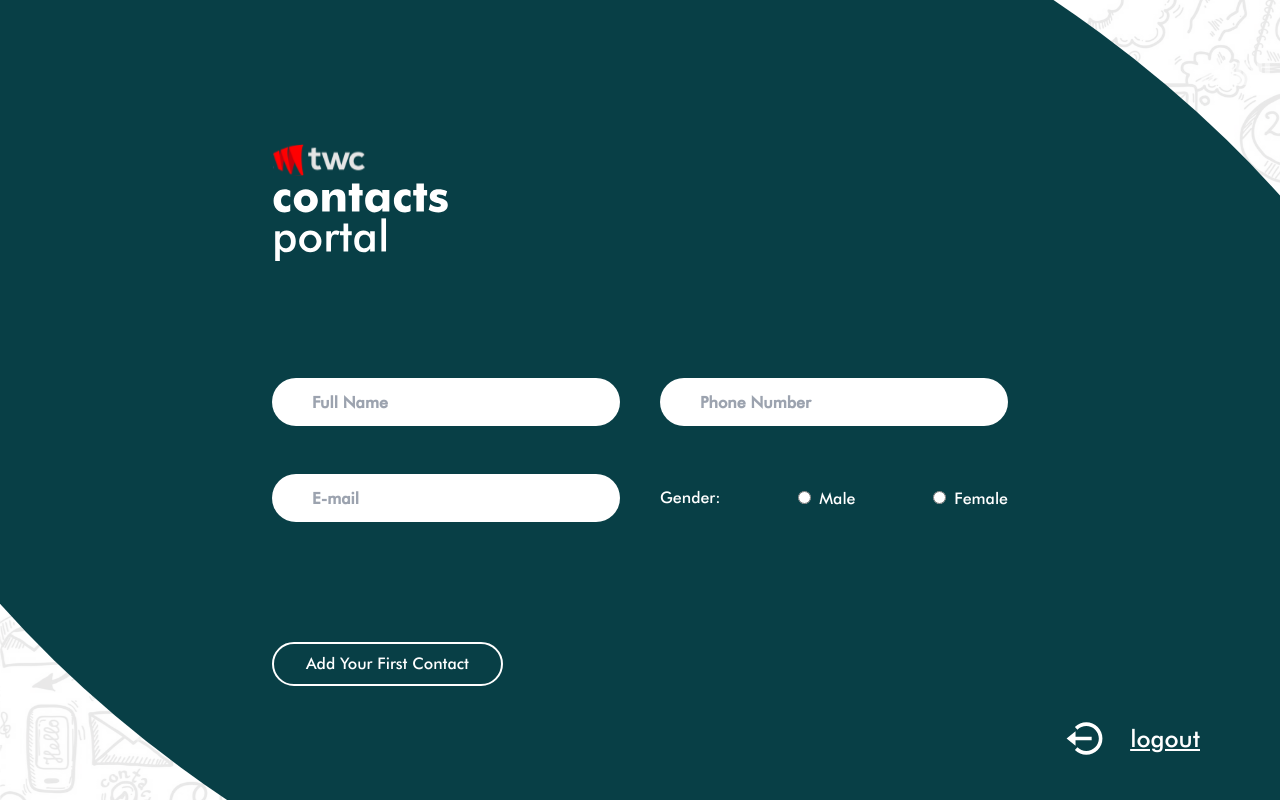
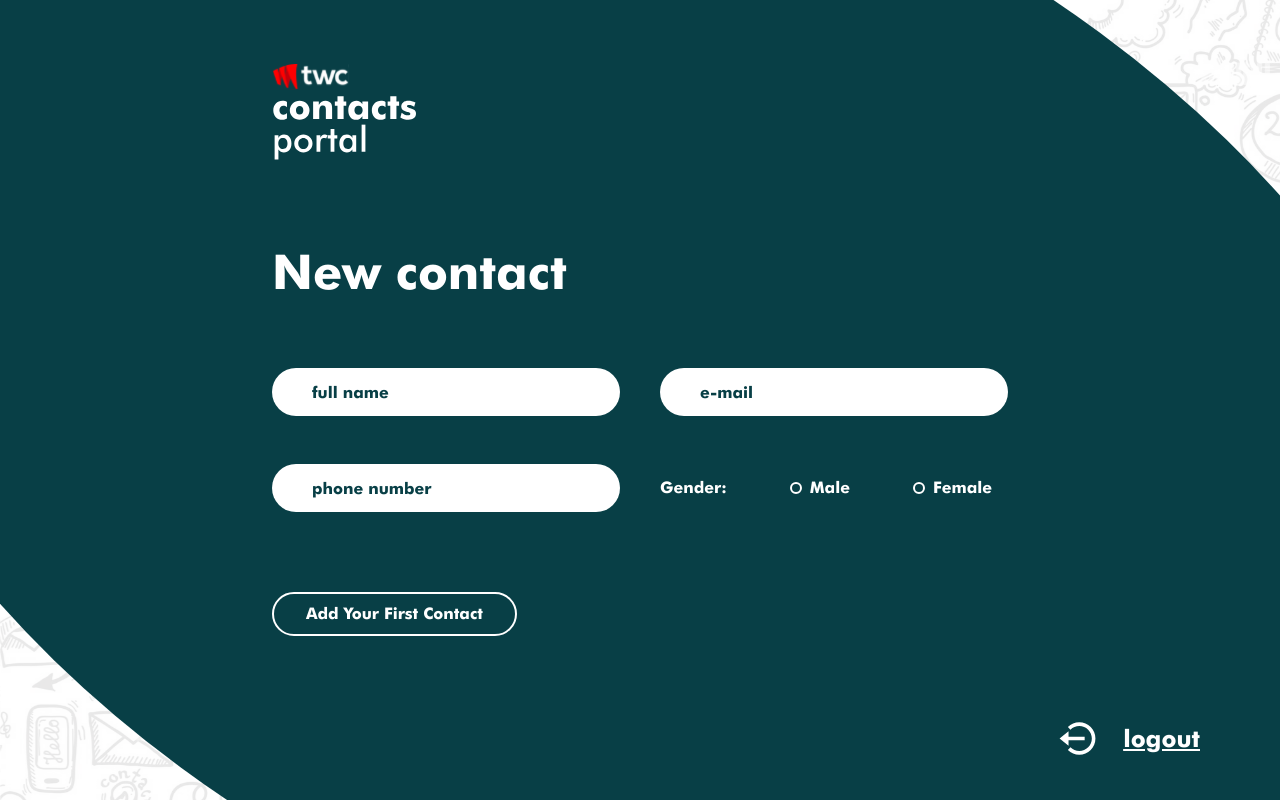
Before and after one commit to X-pose/twc-test-web, a React (Vite) app: page /contacts/new in a window 1280 px wide. Built offline with nearby package versions, Linux system fonts and the light colour scheme.

Commit message:
Fine tuned some of the CSS. ToDo : add transition animations

```diff
--- a/src/components/LoginComponent.jsx
+++ b/src/components/LoginComponent.jsx
@@ -110,7 +110,7 @@ export default function Login({ toggleView }) {
       <div>
         <form onSubmit={handleSubmit}>
           <div >
-            <input className=' font-FuturaMdBt w-96 h-12 pl-10 mt-9 bg-white font-extrabold text-[#083F46] rounded-3xl'
+            <input className='placeholder-[#083F46] ::placeholder font-FuturaMdBt w-96 h-12 pl-10 mt-9 bg-white font-extrabold text-[#083F46] rounded-3xl'
               type="email"
               id="email"
               name="email"
@@ -123,7 +123,7 @@ export default function Login({ toggleView }) {
             {emailError && <p className="text-red-500">{emailError}</p>}
           </div>
           <div >
-            <input className='font-FuturaMdBt w-96 h-12 pl-10 mt-9 bg-white font-extrabold text-[#083F46] rounded-3xl'
+            <input className=' placeholder-[#083F46] ::placeholder font-FuturaMdBt w-96 h-12 pl-10 mt-9 bg-white font-extrabold text-[#083F46] rounded-3xl'
               type="password"
               id="password"
               name="password"
--- a/src/components/contactsTableComponent.jsx
+++ b/src/components/contactsTableComponent.jsx
@@ -173,10 +173,10 @@ export default function ContactsTable() {
 
             <div className='flex flex-row font-FuturaMdBt font-bold text-[#083F46] justify-start'>
                 <span className="px-4 py-2 w-24"></span>
-                <span className="px-4 py-2 mr-10 w-44">Full Name</span>
-                <span className="px-4 py-2 mr-10 w-28 ">Gender</span>
-                <span className="px-4 py-2 mr-10 w-56">Email</span>
-                <span className="px-4 py-2 mr-10 w-40">Phone Number</span>
+                <span className="px-4 py-2 mr-5 w-44">Full Name</span>
+                <span className="px-4 py-2 mr-5 w-28 ">Gender</span>
+                <span className="px-4 py-2 mr-5 w-56">Email</span>
+                <span className="px-4 py-2 mr-5 w-40">Phone Number</span>
             </div>
 
             <div className=' overflow-y-auto overflow-x-auto'>
@@ -187,12 +187,12 @@ export default function ContactsTable() {
 
                             <tr key={item._id} className='flex justify-start items-center' >
                                 <td className="px-4 py-1 w-24"><img src={getAvatar(item.gender)} /></td>
-                                <td className=" mr-10 w-44 ">{editableRows[item._id] ? <div className='flex flex-row  bg-gray-300'> <input type="text" defaultValue={item.fullName} onChange={handleNameUpdate} className=' w-full px-4 py-1  bg-gray-300' /> <img src = {editRowRectangleImg} className='mr-1'/> </div>:  <div className='px-4 py-1'>{item.fullName}</div> }</td>
-                                <td className=" mr-10 w-32 ">{editableRows[item._id] ? (<div className="flex flex-row  bg-gray-300"><input type="text" value={updatedGender || item.gender} className="  px-4 py-1 w-full bg-gray-300" readOnly onChange={handleGenderUpdate} /><button onClick={() => toggleGender()}> <img src = {editRowSwitchGenderImg} className=' w-8 h-fit mr-6'/></button> </div>  ) : ( <div className='px-4 py-1'>{item.gender}</div> )} </td>
+                                <td className=" mr-5 w-44 ">{editableRows[item._id] ? <div className='flex flex-row  bg-[#E7ECED]'> <input type="text" defaultValue={item.fullName} onChange={handleNameUpdate} className=' w-full px-4 py-1  bg-[#E7ECED]' /> <img src = {editRowRectangleImg} className='mr-1'/> </div>:  <div className='px-4 py-1'>{item.fullName}</div> }</td>
+                                <td className=" mr-5 w-28 ">{editableRows[item._id] ? (<div className="flex flex-row  bg-[#E7ECED]"><input type="text" value={updatedGender || item.gender} className="  pl-4 py-1 w-full bg-[#E7ECED]" readOnly onChange={handleGenderUpdate} /><button onClick={() => toggleGender()}> <img src = {editRowSwitchGenderImg} className=' w-5  h-fit mr-6'/></button> </div>  ) : ( <div className='px-4 py-1'>{item.gender}</div> )} </td>
 
-                                <td className=" mr-10 w-56">{editableRows[item._id] ? <div className='flex flex-row  bg-gray-300'><input type="text" defaultValue={item.email} onChange={handleEmailUpdate} className=' px-4 py-1 w-full  bg-gray-300' /> <img src = {editRowRectangleImg} className='mr-1'/> </div> : <div className='px-4 py-1'>{item.email}</div> }</td>
-                                <td className="mr-10 w-40">{editableRows[item._id] ? <div className='flex flex-row  bg-gray-300'><input type="text" defaultValue={item.phoneNumber} onChange={handlePhoneNoUpdate} className=' px-4 py-1 w-full bg-gray-300' /> <img src = {editRowRectangleImg} className='mr-1'/> </div>:<div className='px-4 py-1'>{item.phoneNumber}</div> }</td>
-                                <td className="mr-10 w-20 flex ">
+                                <td className=" mr-5 w-56">{editableRows[item._id] ? <div className='flex flex-row  bg-[#E7ECED]'><input type="text" defaultValue={item.email} onChange={handleEmailUpdate} className=' px-4 py-1 w-full  bg-[#E7ECED]' /> <img src = {editRowRectangleImg} className='mr-1'/> </div> : <div className='px-4 py-1'>{item.email}</div> }</td>
+                                <td className="mr-5 w-40">{editableRows[item._id] ? <div className='flex flex-row  bg-[#E7ECED]'><input type="text" defaultValue={item.phoneNumber} onChange={handlePhoneNoUpdate} className=' px-4 py-1 w-full bg-[#E7ECED]' /> <img src = {editRowRectangleImg} className='mr-1'/> </div>:<div className='px-4 py-1'>{item.phoneNumber}</div> }</td>
+                                <td className="mr-5 w-20 flex ">
                                     {editableRows[item._id] ?
                                         <div>
                                             <button onClick={() => handleSave(item._id)} className='font-FuturaMdBt w-fit h-fit px-8  py-2 font-medium bg-[#083F46] text-white rounded-3xl'>save</button>
--- a/src/pages/allContactPage.jsx
+++ b/src/pages/allContactPage.jsx
@@ -51,13 +51,11 @@ function AllContactPage() {
   }
 
 
-
-
   return (
 
     <div className='w-screen h-screen flex bg-doodle-art bg-contain overflow-hidden'>
       <div className=' w-screen h-screen relative flex flex-col bg-angled-ellipse bg-center bg-no-repeat items-center'>
-        <div className=' scale-90 h-fit w-fit flex justify-start flex-col text-white mt-10 mx-4 '>
+        <div className=' h-fit w-fit flex justify-start flex-col text-white mt-10 mx-4 '>
           <div className='w-fit h-fit mb-10 flex justify-center items-center flex-col'>
             <img src={twcLoginArt} className=' size-44' />
           </div>
--- a/src/pages/newContactPage.jsx
+++ b/src/pages/newContactPage.jsx
@@ -1,7 +1,7 @@
 import React, { useEffect, useState } from 'react'
 import twcLoginArt from '../assets/img/TWCImgMain.svg'
 import Logout from '../components/LogoutComponent'
-import { useNavigate} from 'react-router-dom'
+import { useNavigate } from 'react-router-dom'
 import axios from 'axios'
 import { jwtDecode } from 'jwt-decode'
 
@@ -17,7 +17,7 @@ function NewContactPage() {
 
   useEffect(() => {
 
-   checkLoginState()
+    checkLoginState()
 
 
   }, [loginState])
@@ -92,7 +92,7 @@ function NewContactPage() {
 
       console.log(res.data)
 
-      if (res.data){
+      if (res.data) {
         navigate('/contacts')
       }
 
@@ -108,59 +108,79 @@ function NewContactPage() {
   return (
     <div className='w-screen h-screen flex bg-doodle-art bg-contain overflow-hidden'>
       <div className=' w-screen relative h-screen flex flex-col bg-angled-ellipse bg-center bg-no-repeat items-center justify-center'>
-        <div className=' h-fit w-fit flex justify-start flex-col text-white ml-4 mr-4 pl-64 pr-64'>
-          <div className='w-fit h-fit mb-20 flex justify-center items-center flex-col'>
-            <img src={twcLoginArt} className=' size-44' />
+        <div className=' h-screen w-fit flex justify-start flex-col text-white ml-4 mr-4 pl-64 pr-64'>
+          <div className='w-fit h-fit mt-10 mb-16 flex justify-center items-center flex-col'>
+            <img src={twcLoginArt} className=' size-36' />
           </div>
           <div>
+            <span className='font-FuturaMdBt font-bold text-5xl'>New contact</span>
+          </div>
+          <div className='mt-16'>
             <form onSubmit={handleAddContactBtn} className="grid grid-cols-2 gap-10">
               <div className='flex items-center mt-2'>
-                <input className='font-FuturaMdBt w-96 h-12 pl-10  bg-white font-extrabold text-[#083F46] rounded-3xl'
+                <input className=' placeholder-[#083F46] ::placeholder font-FuturaMdBt w-96 h-12 pl-10  bg-white font-extrabold text-[#083F46] rounded-3xl'
                   type="text"
                   id="fullName"
                   name="fullName"
                   value={fullName}
                   onChange={handleNameChange}
-                  placeholder='Full Name'
+                  placeholder='full name'
+                  required
+                />
+              </div>
+
+              <div className='flex items-center mt-2'>
+                <input className='placeholder-[#083F46] ::placeholder font-FuturaMdBt w-96 h-12 pl-10  bg-white font-extrabold text-[#083F46] rounded-3xl'
+                  type="email"
+                  id="email"
+                  name="email"
+                  value={email}
+                  onChange={handleEmailChange}
+                  placeholder='e-mail'
                   required
                 />
               </div>
               <div className='flex items-center mt-2'>
-                <input className='font-FuturaMdBt w-96 h-12 pl-10  bg-white font-extrabold text-[#083F46] rounded-3xl'
+                <input className='placeholder-[#083F46] ::placeholder font-FuturaMdBt w-96 h-12 pl-10  bg-white font-extrabold text-[#083F46] rounded-3xl'
                   type="text"
                   id="phoneNumber"
                   name="phoneNumber"
                   value={phoneNo}
                   onChange={handlePhoneNumberChange}
-                  placeholder='Phone Number'
+                  placeholder='phone number'
                   minLength="10"
-                  required
-                />
-              </div>
-              <div className='flex items-center mt-2'>
-                <input className='font-FuturaMdBt w-96 h-12 pl-10  bg-white font-extrabold text-[#083F46] rounded-3xl'
-                  type="email"
-                  id="email"
-                  name="email"
-                  value={email}
-                  onChange={handleEmailChange}
-                  placeholder='E-mail'
                   required
                 />
               </div>
               <div className='flex items-center justify-between mt-2'>
                 <span className="mr-4 font-FuturaMdBt">Gender:</span>
-                <label className="mr-4">
-                  <input type="radio" className='indeterminate: border-white border-2 bg-transparent' name="gender" value="Male" checked={gender === "Male"} onChange={handleGenderChange} />
+                <label className="mr-4 flex items-center">
+                  <input
+                    type="radio"
+                    className="hidden"
+                    name="gender"
+                    value="Male"
+                    checked={gender === "Male"}
+                    onChange={handleGenderChange}
+                  />
+                  <div className={`w-3 h-3 rounded-full border-2 border-white  ${gender === "Male" ? "bg-gray-500" : "bg-[#083F46]"}`}></div>
                   <span className="ml-2 font-FuturaMdBt">Male</span>
                 </label>
-                <label>
-                  <input type="radio" className='indeterminate: border-white border-2 bg-transparent' name="gender" value="Female" checked={gender === "Female"} onChange={handleGenderChange} />
+                <label className="mr-4 flex items-center">
+                  <input
+                    type="radio"
+                    className="hidden"
+                    name="gender"
+                    value="Female"
+                    checked={gender === "Female"}
+                    onChange={handleGenderChange}
+                  />
+                  <div className={`w-3 h-3 rounded-full border-2 border-white  ${gender === "Female" ? "bg-gray-500" : "bg-[#083F46]"}`}></div>
                   <span className="ml-2 font-FuturaMdBt">Female</span>
                 </label>
               </div>
               <div className='col-span-2'>
-                <button type="submit" className='mt-20 font-FuturaMdBt w-fit h-fit pl-8 pr-8 pt-2 pb-2 font-medium text-white border-white border-2 rounded-3xl'>Add Your First Contact</button>
+                <button type="submit" className='mt-10 font-FuturaMdBt w-fit h-fit pl-8 pr-8 pt-2 pb-2 font-medium text-white border-white border-2 rounded-3xl'>Add Your First Contact</button>
               </div>
             </form>
 
@@ -169,7 +189,7 @@ function NewContactPage() {
 
 
         </div>
-        <Logout/>
+        <Logout />
       </div>
     </div>
   )
--- a/src/pages/welcomePage.jsx
+++ b/src/pages/welcomePage.jsx
@@ -54,9 +54,9 @@ function WelcomePage() {
   return (
     <div className='w-screen h-screen flex bg-doodle-art bg-contain overflow-hidden'>
       <div className=' w-screen relative h-screen flex flex-col bg-angled-ellipse bg-center bg-no-repeat items-center justify-center'>
-        <div className=' h-fit w-fit flex justify-start flex-col text-white ml-4 mr-4 pl-64 pr-64'>
-          <div className='w-fit h-fit mb-20 flex justify-center items-center flex-col'>
-            <img src={twcLoginArt} className=' size-44' />
+        <div className=' h-screen w-fit flex justify-start flex-col text-white ml-4 mr-4 pl-64 pr-64'>
+          <div className='w-fit h-fit mt-10 mb-20 flex justify-center items-center flex-col'>
+            <img src={twcLoginArt} className=' size-36' />
           </div>
           <span className='font-FuturaMdBt font-bold text-5xl'>Welcome,</span>
           <span className='font-FuturaMdBt mt-8 font-normal text-4xl '>This is where your contacts will live. Click the button below  to add a new contact.</span>
```
Also changed, not shown: src/components/RegisterComponent.jsx (+6 -5 lines), src/assets/fonts/FuturaMediumBT.ttf, src/assets/img/TWCImgMain.svg.
